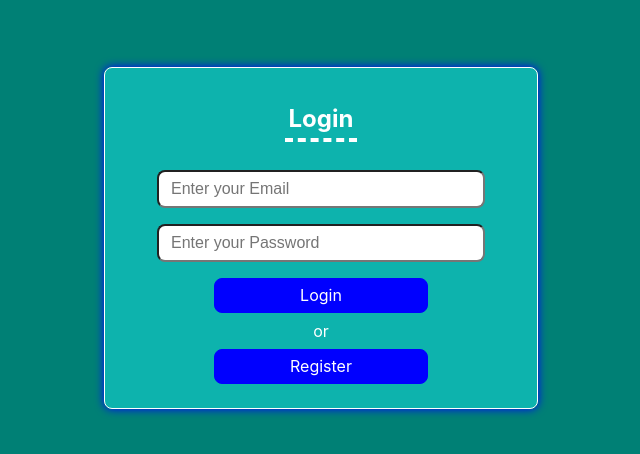
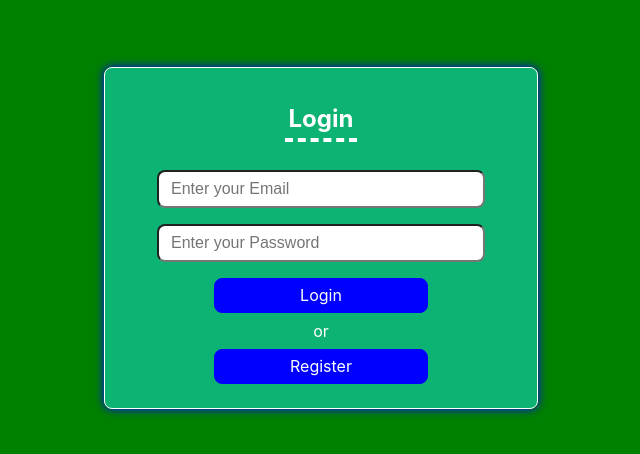
Before and after one commit to rishi803/mern-form, a React (Create React App) app: page / in a window 1280 px wide. Shown: the part 162-616 px from the top of the page, without its empty margins (319-959 px from the left). Built offline with nearby package versions, Linux system fonts and the light colour scheme.

Commit message:
Update App.css

```diff
--- a/src/App.css
+++ b/src/App.css
@@ -1,5 +1,5 @@
 body{
-  background-color: rgb(0, 128, 117);
+  background-color: green;
   color:turquoise;
 }
 
```
